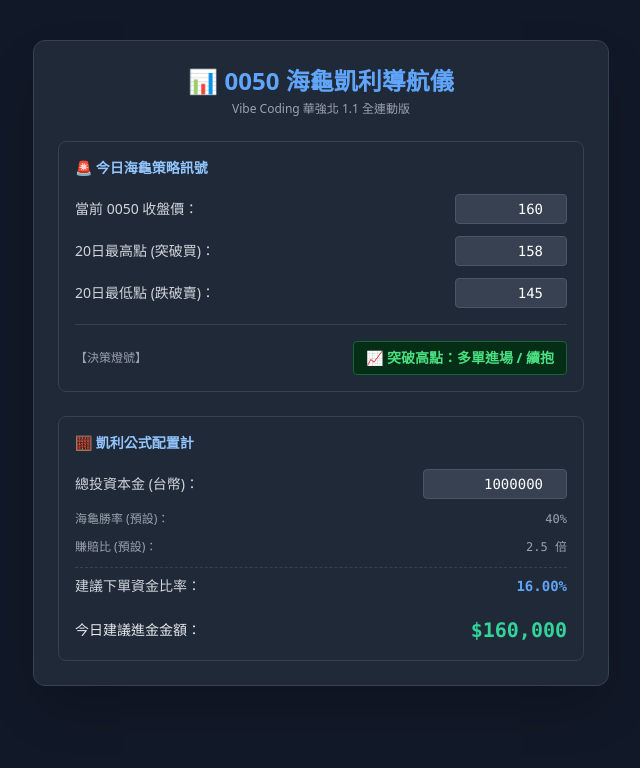
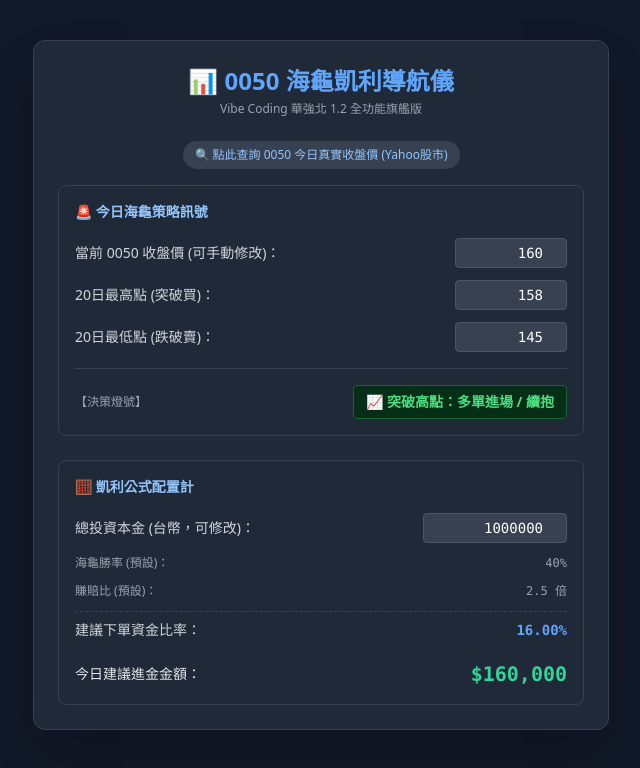
Before and after one commit to jicaems/0050-turtle-kelly, a plain HTML site: page index.html in a window 1280 px wide. Shown: the whole page, without its empty margins (319-959 px from the left). Drawn offline with nearby package versions, Linux system fonts and the light colour scheme.

Commit message:
Update index.html

```diff
--- a/index.html
+++ b/index.html
@@ -3,8 +3,8 @@
 <head>
     <meta charset="UTF-8">
     <meta name="viewport" content="width=device-width, initial-scale=1.0">
-    <title>0050 海龜凱利自動導航儀</title>
-    <!-- 引入 Tailwind CSS 實現科技感黑底風格 -->
+    <title>0050 海龜凱利自動導航儀 1.2</title>
+    <!-- 引入 Tailwind CSS 實現高質感黑底風格 -->
     <script src="https://cdn.tailwindcss.com"></script>
 </head>
 <body class="bg-gray-900 text-gray-100 min-h-screen flex flex-col items-center py-10 px-4">
@@ -17,7 +17,14 @@
             <h1 class="text-2xl font-bold text-blue-400 flex justify-center items-center gap-2">
                 📊 0050 海龜凱利導航儀
             </h1>
-            <p class="text-xs text-gray-400 mt-1">Vibe Coding 華強北 1.1 全連動版</p>
+            <p class="text-xs text-gray-400 mt-1">Vibe Coding 華強北 1.2 全功能旗艦版</p>
+        </div>
+
+        <!-- 輔助查詢工具 -->
+        <div class="mb-4 text-center">
+            <a href="https://tw.stock.yahoo.com/quote/0050.TW" target="_blank" class="text-xs bg-gray-700 hover:bg-gray-600 text-blue-300 px-3 py-1.5 rounded-full inline-flex items-center gap-1 transition-all">
+                🔍 點此查詢 0050 今日真實收盤價 (Yahoo股市)
+            </a>
         </div>
 
         <!-- 區塊一：海龜策略訊號輸入 -->
@@ -26,7 +33,7 @@
 
             <div class="space-y-3 text-sm">
                 <div class="flex justify-between items-center">
-                    <label class="text-gray-300">當前 0050 收盤價：</label>
+                    <label class="text-gray-300">當前 0050 收盤價 (可手動修改)：</label>
                     <input type="number" id="currentPrice" value="160" step="0.1" class="w-28 bg-gray-700 border border-gray-600 rounded px-2 py-1 text-right text-white font-mono focus:outline-none focus:border-blue-500">
                 </div>
                 <div class="flex justify-between items-center">
@@ -54,7 +61,7 @@
 
             <div class="space-y-3 text-sm">
                 <div class="flex justify-between items-center">
-                    <label class="text-gray-300">總投資本金 (台幣)：</label>
+                    <label class="text-gray-300">總投資本金 (台幣，可修改)：</label>
                     <input type="number" id="totalCapital" value="1000000" class="w-36 bg-gray-700 border border-gray-600 rounded px-2 py-1 text-right text-white font-mono focus:outline-none focus:border-blue-500">
                 </div>
                 <div class="flex justify-between items-center text-gray-400 text-xs">
@@ -72,7 +79,7 @@
                     <span id="kellyRatio" class="text-blue-400 font-bold font-mono">16.00%</span>
                 </div>
 
-                <!-- 終極建議下單金額（會隨訊號連動歸零） -->
+                <!-- 今日建議下單金額 -->
                 <div class="pt-2 flex justify-between items-center">
                     <span class="text-gray-200 font-medium">今日建議進金金額：</span>
                     <span id="suggestedAmount" class="text-xl font-black text-emerald-400 font-mono">$160,000</span>
@@ -82,7 +89,7 @@
 
     </div>
 
-    <!-- 核心計算與全連動邏輯晶片 -->
+    <!-- 核心全連動晶片邏輯 -->
     <script>
         const currentPriceInput = document.getElementById('currentPrice');
         const high20Input = document.getElementById('high20');
@@ -93,9 +100,10 @@
         const kellyRatioText = document.getElementById('kellyRatio');
         const suggestedAmountText = document.getElementById('suggestedAmount');
 
+        // 固定凱利參數
         const p = 0.4;
         const b = 2.5;
-        const rawKelly = (b * p - (1 - p)) / b;
+        const rawKelly = (b * p - (1 - p)) / b; // 0.16
 
         function calculateStrategy() {
             const currentPrice = parseFloat(currentPriceInput.value) || 0;
@@ -105,6 +113,7 @@
 
             let signal = 'hold';
 
+            // 1. 判斷海龜訊號
             if (currentPrice >= high20) {
                 signal = 'buy';
                 signalBadge.textContent = '📈 突破高點：多單進場 / 續抱';
@@ -119,6 +128,7 @@
                 signalBadge.className = 'px-3 py-1.5 rounded font-bold text-sm bg-gray-700 text-gray-300 border border-gray-600';
             }
 
+            // 2. 全連動凱利資金：只有買入訊號才配置 16%，盤整或跌破一律歸零
             let finalRatio = 0;
             if (signal === 'buy') {
                 finalRatio = rawKelly;
@@ -134,9 +144,11 @@
                 kellyRatioText.className = "text-gray-400 font-bold text-xs font-mono";
             }
 
+            // 3. 計算並顯示最終金額
             const finalAmount = totalCapital * finalRatio;
             suggestedAmountText.textContent = '$' + Math.round(finalAmount).toLocaleString();
 
+            // 根據金額動態調整顏色警示
             if (finalAmount > 0) {
                 suggestedAmountText.className = "text-xl font-black text-emerald-400 font-mono";
             } else {
@@ -144,11 +156,13 @@
             }
         }
 
+        // 監聽所有即時輸入
         currentPriceInput.addEventListener('input', calculateStrategy);
         high20Input.addEventListener('input', calculateStrategy);
         low20Input.addEventListener('input', calculateStrategy);
         totalCapitalInput.addEventListener('input', calculateStrategy);
 
+        // 初始化執行
         calculateStrategy();
     </script>
 </body>
```
